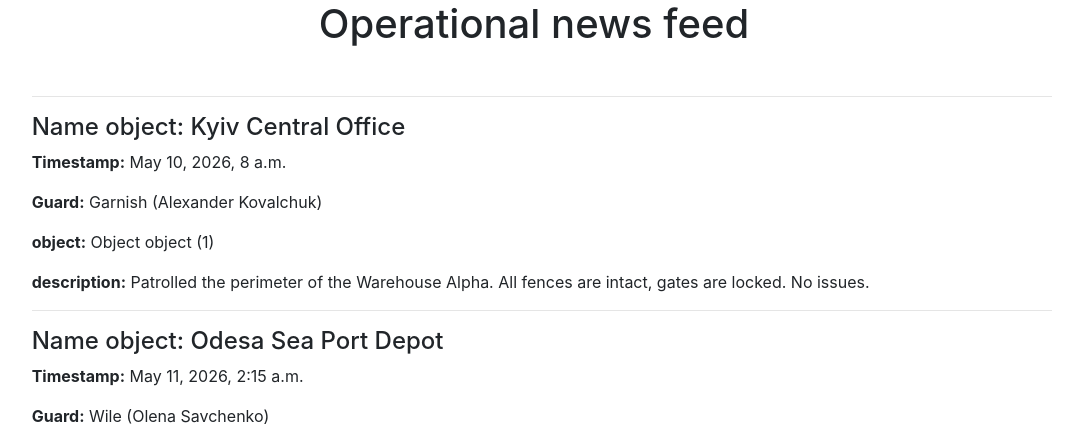
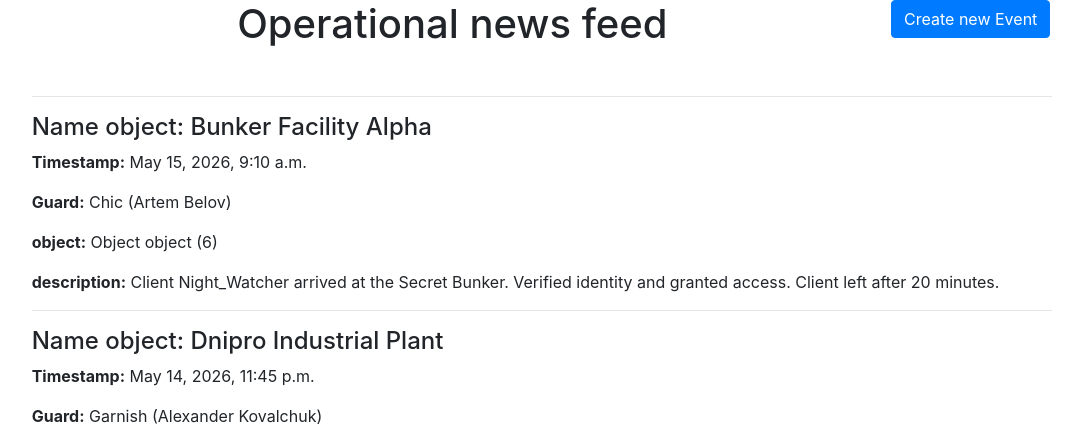
Before and after one commit to andrijbuluk-pixel/security-agency, a Django app: page /event/ in a window 1280 px wide. Shown: the part 57-482 px from the top of the page, without its empty margins (106-1189 px from the left). Run offline with Django 5.2, Linux system fonts and the light colour scheme; a user stored in the database is signed in; data comes from the database, SQL or seed files in the repository; some libraries are stand-ins or nearby versions.

Commit message:
Added creation of events on objects

```diff
--- a/security/models.py
+++ b/security/models.py
@@ -86,3 +86,6 @@ class Event(models.Model):
     description = models.TextField()
     guard = models.ForeignKey(Guard, on_delete=models.CASCADE)
     object = models.ForeignKey(Object, on_delete=models.CASCADE)
+
+    class Meta:
+        ordering = ["-timestamp"]
--- a/security/urls.py
+++ b/security/urls.py
@@ -14,7 +14,7 @@ from .views import (
     ObjectDetailView,
     ClientListView,
     ObjectUpdateView,
-    ObjectDeleteView,
+    ObjectDeleteView, EventCreate,
 
 )
 
@@ -37,7 +37,7 @@ urlpatterns = [
     ),
 
     path("event/", EventListView.as_view(), name="event-list"),
-
+    path("event/created/", EventCreate.as_view(), name="event-create"),
     path("object/", ObjectListView.as_view(), name="object-list"),
     path("object/contract/", ContractCreate.as_view(), name="contract-list"),
     path("object/contract/new-object", ObjectCreate.as_view(), name="new-object-list"),
--- a/security/views.py
+++ b/security/views.py
@@ -10,7 +10,8 @@ from .forms import (
     GuardLicenseUpdateForm,
     ObjectNameSearchForm,
     ContractCreateForm,
-    ObjectCreateForm
+    ObjectCreateForm,
+    EventCreateForm
 )
 from .models import Guard, Client, Object, Contract, Event
 
@@ -80,6 +81,13 @@ class EventListView(LoginRequiredMixin, generic.ListView):
     model = Event
 
 
+class EventCreate(LoginRequiredMixin, generic.CreateView):
+    model = Event
+    form_class = EventCreateForm
+    template_name = "security/event_form.html"
+    success_url = reverse_lazy("security:event-list")
+
+
 class ObjectListView(LoginRequiredMixin, generic.ListView):
     model = Object
     context_object_name = "objects_list"
@@ -129,6 +137,7 @@ class ObjectDeleteView(LoginRequiredMixin, generic.DeleteView):
     model = Object
     success_url = reverse_lazy("security:object-list")
 
+
 class ObjectDetailView(LoginRequiredMixin, generic.DetailView):
     model = Object
 
--- a/templates/security/event_list.html
+++ b/templates/security/event_list.html
@@ -3,7 +3,11 @@
 
 
 {% block content %}
-	<h1 class="center">Operational news feed</h1>
+	<h1 class="center">Operational news feed
+		<a href="{% url 'security:event-create' %}" class="btn btn-primary link-to-page">
+			Create new Event
+		</a>
+	</h1>
 
 	<br>
 
```
Also changed, not shown: security/forms.py (+19 -1 lines), templates/security/event_form.html (added, +12 -0 lines).
